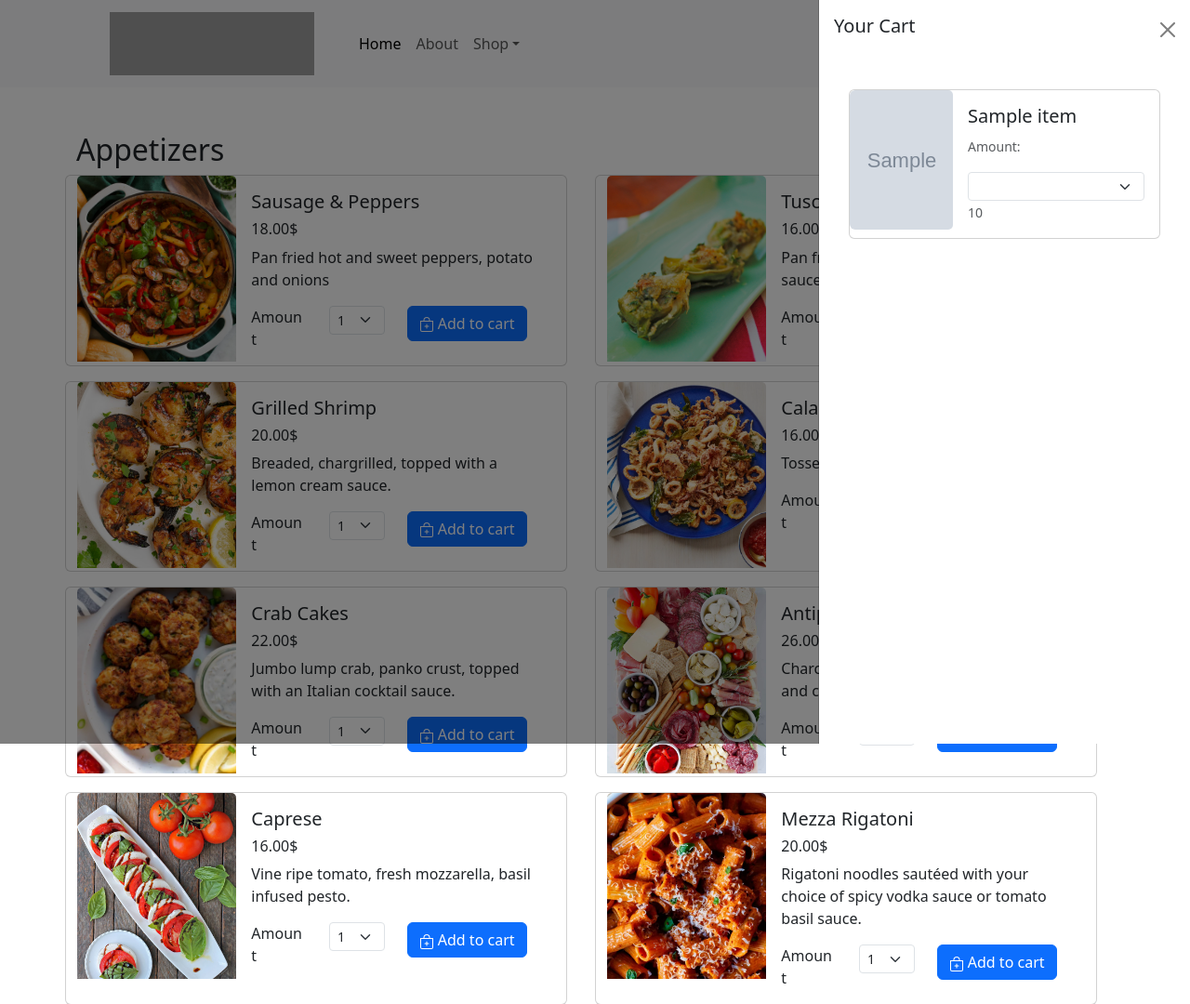
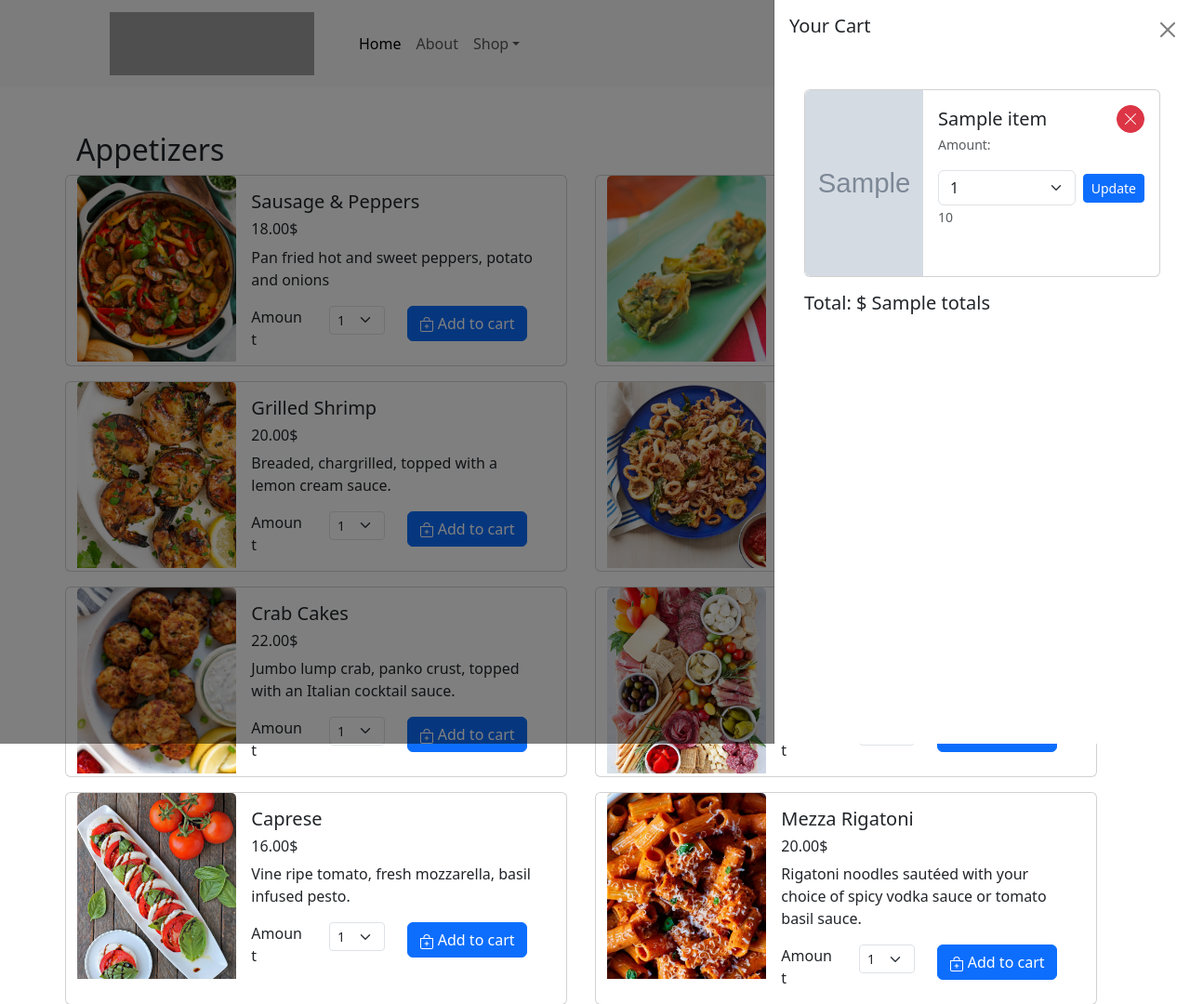
Before and after one commit to gabrielbressanelli/voiceAI.CarryOut, a Django app: template mysite/MenuOrders/templates/index.html in a window 1280 px wide, after a click that opens the changed part. Shown: the top 1080 px of the page at 93% size. Run offline with Django 5.2, Linux system fonts and the light colour scheme; data comes from the database, SQL or seed files in the repository; both versions use the stored data as it was after the commit; tables that the repository leaves empty hold one stand-in row (values such as "Sample post"); the template is opened without the code that fills it: values that come from a table or form of the project are taken from there, most other values are stand-ins (such as "Sample title", 1, 10 or a date in 2020); grey boxes marked "Sample" are stand-in pictures; grey boxes are pictures that could not be loaded.

Commit message:
Updated cart with delete buttons and total summary for cart

```diff
--- a/mysite/MenuOrders/templates/index.html
+++ b/mysite/MenuOrders/templates/index.html
@@ -47,7 +47,6 @@
                                 <img src='{{item.picture.url}}' class="fixed-size-img card-img-top" alt="Food picture">
                             </div>
                             <div class="col-sm-8">
-
                                 <div class="card-body">
                                     <h5 class="card-title">{{ item.item }}</h5>
                                     <h6 class="card-title">{{ item.price}}$</h6>
@@ -340,6 +339,8 @@
                     success: function(json) {
                         console.log("AJAX Success - Full response:", json);
 
+                        location.reload()
+
                         // Update cart summary in offcanvas
                         if (json.cart_summary_html) {
                             const $offcanvasBody = $('#offcanvasRight .offcanvas-body');
@@ -349,7 +350,7 @@
 
                                 // Show the offcanvas
                                 const offcanvas = bootstrap.Offcanvas.getOrCreateInstance('#offcanvasRight');
-                                //offcanvas.dont_show();
+                                //offcanvas.show();
                             } else {
                                 console.error("Offcanvas body not found in DOM!");
                             }
--- a/mysite/MenuOrders/templates/navbar.html
+++ b/mysite/MenuOrders/templates/navbar.html
@@ -4,13 +4,19 @@
     <head>
 
         <style>
-            .card .col-md-4 img {
-                width: 100%; /* Make the image take the full width of its container */
-                height: 150px; /* Set a fixed height for all images */
-                object-fit: cover; /* Ensure images are cropped to fit while maintaining aspect ratio */
-                border-radius: 5px; /* Optional: Adjust for rounded corners */
-            }
+
+            .offcanvas {
+            --bs-offcanvas-width: 35vw;
+            max-width: 700px;
+            min-width: 400px;
+        }
+            .canvas-images{
+            width: 100%; /* Make it fill the width of the card */
+            height: 2000px; /* Set a fixed height */
+            object-fit: cover; /* Crop the image to fit the box */
+        }
         </style>
+
 
     </head>
     <body>
--- a/mysite/MenuOrders/views.py
+++ b/mysite/MenuOrders/views.py
@@ -17,6 +17,7 @@ def index(request):
     cart = Cart(request)
     cart_items = cart.get_items
     quantities = cart.get_quants
+    totals = cart.cart_total()
 
     context = {
         'menu': menu,
@@ -28,6 +29,7 @@ def index(request):
         'beverage': beverage,
         'cart_items': cart_items,
         'quantities': quantities,
+        'totals':totals,
     }
 
     return render(request, 'index.html', context)
--- a/mysite/cart/cart.py
+++ b/mysite/cart/cart.py
@@ -27,6 +27,25 @@ class Cart():
 
         self.session.modified = True
 
+    def cart_total(self):
+        # get item ids
+        item_ids = self.cart.keys()
+        #Look up keys in database
+        items = Menu.objects.filter(id__in=item_ids)
+        #Get quantities
+        quantities = self.cart
+        # Start counting at 0
+        total = 0
+
+        for key, value in quantities.items():
+            #Converting string to int for math
+            key= int(key)
+            for item in items:
+                if item.id == key:
+                    total = total + (item.price * value)
+        return total
+
+
     def __len__(self):
         return len(self.cart)
 
@@ -42,3 +61,28 @@ class Cart():
     def get_quants(self):
         quantites = self.cart
         return quantites
+
+    def update(self, item, quantity):
+        item_id = str(item)
+        item_qty = int(quantity)
+
+        # Get Cart
+        our_cart = self.cart
+
+        #Update dictionary (cart)
+        our_cart[item_id] = item_qty
+
+        self.session.modified = True
+
+        thing = self.cart
+
+        return thing
+
+    def delete(self, item):
+        item_id = str(item)
+
+        # Delete from dictionary (cart)
+        if item_id in self.cart:
+            del self.cart[item_id]
+
+        self.session.modified = True
--- a/mysite/cart/templates/cart/cart_summary.html
+++ b/mysite/cart/templates/cart/cart_summary.html
@@ -1,42 +1,168 @@
-<div= class="cart_summary_container">
+<style>
+        .btn-circle {
+        width: 30px;
+        height: 30px;
+        padding: 6px 0px;
+        border-radius: 15px;
+        text-align: center;
+        font-size:0.5px;
+        line-height: 1.42857;
+    }
+
+    .canvas-images{
+        width: 100%; /* Make it fill the width of the card */
+        height: 200px; /* Set a fixed height */
+        object-fit: cover; /* Crop the image to fit the box */
+    }
+
+
+</style>
+
+<div class="cart_summary_container">
   <div class="offcanvas-body">
-
     <!-- Cart content goes here -->
-            {%if cart_items %}
+    {% if cart_items %}
       {% for item in cart_items %}
         <div class="card mb-3 card-szie" style="max-width: 540px;">
           <div class="row g-0">
             <div class="col-md-4">
-                            <img src="{{item.picture.url}}" class="img-fluid rounded-start" alt="...">
+              <img src="{{item.picture.url}}" class="img-fluid rounded-start canvas-images" alt="...">
             </div>
             <div class="col-md-8">
               <div class="card-body">
-                            <h5 class="card-title">{{item}}</h5>
+                <div class="d-flex align-items-center justify-content-between">
+                    <h5 class="card-title mb-0">{{item}}</h5>
+                    <button type="button" data-index="{{item.id}}" class="btn btn-danger btn-circle delete-item">
+                        <svg xmlns="http://www.w3.org/2000/svg" width="16" height="16" fill="currentColor" class="bi bi-x-lg" viewBox="0 0 16 16">
+                            <path d="M2.146 2.854a.5.5 0 1 1 .708-.708L8 7.293l5.146-5.147a.5.5 0 0 1 .708.708L8.707 8l5.147 5.146a.5.5 0 0 1-.708.708L8 8.707l-5.146 5.147a.5.5 0 0 1-.708-.708L7.293 8z"/>
+                          </svg>
+                          </svg>
+                    </button>
+                </div>
                 <p class="card-text"><small class="text-body-secondary">Amount:</small></p>
-                            <select class="form-select form-select-sm" id="qty-cart">
-                                <option selected>
+                <div class="d-flex align-items-center">
+                  <select class="form-select form-select-md  me-2" id="select{{item.id}}">
                     {% for key, value in quantities.items %}
-                                    {%if key == item.id|slugify%}
-                            <option selected> {{value}}</option>
-                                    {%endif%}
-                            {%endfor%}
-
-
+                      {% if key == item.id|slugify %}
+                        <option selected>{{value}}</option>
+                      {% endif %}
+                    {% endfor %}
                     <option value="1">1</option>
                     <option value="2">2</option>
                     <option value="3">3</option>
                     <option value="4">4</option>
-                                <option value="5">5 </option>
+                    <option value="5">5</option>
                   </select>
+                  <button type="button" data-index="{{item.id}}" class="btn btn-primary btn-sm update-cart">Update</button>
+                </div>
                 <p class="card-text"><small class="text-body-secondary">{{item.price}}</small></p>
               </div>
             </div>
           </div>
         </div>
       {% endfor %}
-                {%else%}
-                    <p>Looks pretty empty over here if you are actually hungry...<p>
-                {%endif%}
+      <h5>Total: $ {{ totals }}</h5>
+    {% else %}
+      <p>Looks pretty empty over here if you are actually hungry...</p>
+    {% endif %}
   </div>
 </div>
-    </body>
+
+<script>
+// Update cart
+$(document).on('click', '.update-cart', function(e) {
+    e.preventDefault();
+
+    // Grab item ID
+    var itemId = $(this).data('index');
+
+    $.ajax({
+        type: 'POST',
+        url: "{% url 'cart:cart_update' %}",
+        data: {
+            item_id: itemId,
+            item_qty: $('#select' + itemId + ' option:selected').text(),  // Fix selector
+            csrfmiddlewaretoken: '{{ csrf_token }}',
+            action: 'post'
+        },
+
+        success: function(json) {
+            console.log("Cart Updated");
+// Set session storage to indicate that the offcanvas should remain open
+sessionStorage.setItem('keepOffcanvasOpen', 'true');
+
+// Reload the page
+location.reload();
+
+},
+
+error: function(xhr, status, error) {
+console.error("AJAX Error:", status, error);
+console.error("Response:", xhr.responseText);
+}
+});
+});
+
+document.addEventListener('DOMContentLoaded', function() {
+if (sessionStorage.getItem('keepOffcanvasOpen') === 'true') {
+const offcanvasElement = document.getElementById('offcanvasRight');
+
+if (offcanvasElement) {
+// Add "show" class directly to avoid animation
+offcanvasElement.classList.add('show');
+
+// Optional: Remove the session storage flag after applying
+sessionStorage.removeItem('keepOffcanvasOpen');
+}
+}
+});
+
+// Delete item from the cart
+$(document).on('click', '.delete-item', function(e) {
+    e.preventDefault();
+
+    // Grab item ID
+    var itemId = $(this).data('index');
+
+    $.ajax({
+        type: 'POST',
+        url: "{% url 'cart:cart_delete' %}",
+        data: {
+            item_id: itemId,
+            csrfmiddlewaretoken: '{{ csrf_token }}',
+            action: 'post'
+        },
+
+        success: function(json) {
+            console.log("Item deleted");
+
+            // Set session storage to indicate that the offcanvas should remain open
+            sessionStorage.setItem('keepOffcanvasOpen', 'true');
+
+            // Reload the page
+            location.reload();
+
+        },
+
+        error: function(xhr, status, error) {
+            console.error("AJAX Error:", status, error);
+            console.error("Response:", xhr.responseText);
+        }
+    });
+});
+
+document.addEventListener('DOMContentLoaded', function() {
+    if (sessionStorage.getItem('keepOffcanvasOpen') === 'true') {
+        const offcanvasElement = document.getElementById('offcanvasRight');
+
+        if (offcanvasElement) {
+            // Add "show" class directly to avoid animation
+            offcanvasElement.classList.add('show');
+
+            // Optional: Remove the session storage flag after applying
+            sessionStorage.removeItem('keepOffcanvasOpen');
+        }
+    }
+});
+
+</script>
--- a/mysite/cart/urls.py
+++ b/mysite/cart/urls.py
@@ -7,5 +7,5 @@ urlpatterns =[
     path('', views.cart_summary, name="cart_summary"),
     path('add/', views.cart_add, name="cart_add"),
     path('delete/', views.cart_delete, name="cart_delete"),
-    path('update/', views.cart_update, name="cart_update"),
+    path('update/', views.cart_update, name='cart_update'),
 ]
```
Also changed, not shown: mysite/cart/views.py (+24 -3 lines), mysite/db.sqlite3. Lines whose indentation alone changed are shown as unchanged.
